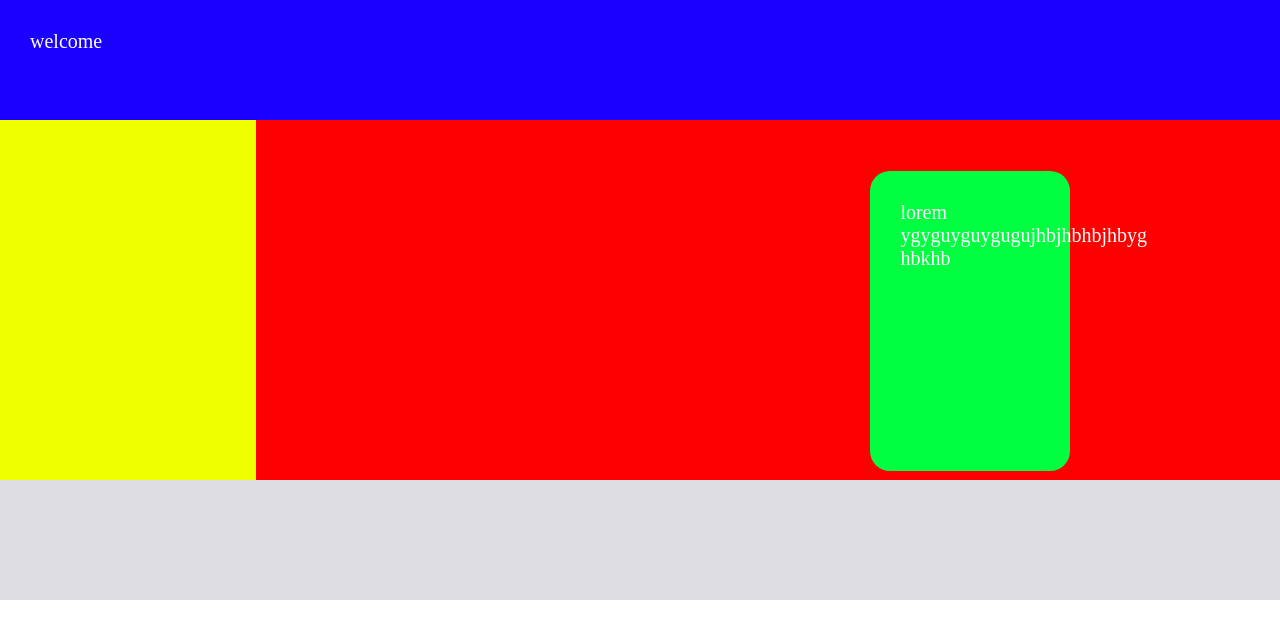
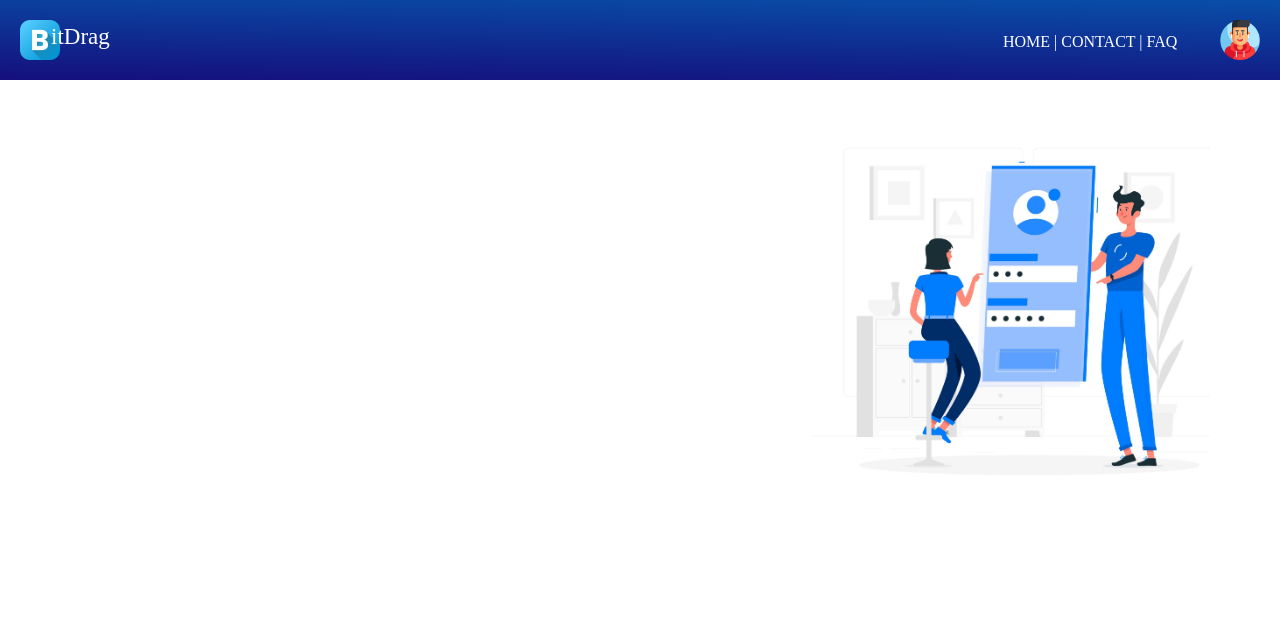
Before and after one commit to dreamographer/login-page, a plain HTML site: page project1/INDEX.html in a window 1280 px wide. Drawn offline with Linux system fonts and the light colour scheme.

Commit message:
header has been created

```diff
--- a/project1/INDEX.html
+++ b/project1/INDEX.html
@@ -10,17 +10,31 @@
 <body>
     <div class="main-scr">
         <div class="header">
-            <p title="hi">welcome</p>
+            <div class="logo">
+                <img id="logo" src="letter-b.png" alt="">
+                <a href="INDEX.html">itDrag</a>
+            </div>
+            <div class="tab">
+               <table id="tb1">
+                <tr>
+                    <td>HOME |</td>
+                    <td>CONTACT |</td>
+                    <TD> FAQ</TD>
+                </tr>
+               </table>
+            </div>
+            <div class="avatar">
+
+                <img id="avatar" src="gamer.png" alt="">
+
+            </div>
         </div>
         <div class="main">
-            <div class="left">
+            <div class="login">
 
             </div>
             <div class="screen">
-                <div class="box">
-                    <p>lorem ygyguyguygugujhbjhbhbjhbyg
-                        hbkhb</p>
-                </div>
+                    <img id="gif" src="4957136.jpg" alt="gif">
             </div>
 
         </div>
--- a/project1/style.css
+++ b/project1/style.css
@@ -1,68 +1,102 @@
+body{
+    margin: 0;
+}
 .main-scr{
-    height: 600px;
-
-}
-p{
-    font-family: poppins;
-    color: rgb(255, 255, 255);
-    font-size: 20px;
-    margin: auto;
-    text-align: justify;
-    text-justify: inter-word;
-    padding: 30px;
-    display: flex;
+    height: 570px;
+    width: 100%;
 
 }
 .header{
     width: 100%;
-    height: 20%;
-    background: rgb(25, 0, 255);
-
+    height: 80px;
+    background: linear-gradient(-179deg, #084ea8, #150f7d);
 
 }
-body{
-    margin: 0;
+.logo{
+    width: 50%;
+    height: 100%;
+    padding-top: 20px;
+    float: left;
 }
+#logo{
+    height: 40px;
+    width: 40px;
+    object-fit: fill;
+    margin-left: 20px;
+    margin-bottom: 10px;
+}
+.logo a{
+    font-family: poppins semibold;
+    color: rgb(255, 255, 255);
+    font-size: 23px;
+    text-decoration: none;
+    margin-top: 4px;
+    margin-left: -9px;
+    position: absolute;
+}
+.tab {
+    width: 45%;
+    height: 100%;
+    float: left;
+    position: relative;
+
+}
+#tb1{
+  font-family: poppins;
+  color: #ffffff;
+  margin-top: 30px;
+  margin-left: 360px;
+  margin-right: 0px;
+
+}
+.avatar{
+    width: 5%;
+    height: 100%;
+    float: left;
+    text-align: right;
+
+}
+
+#avatar{
+    height: 40px;
+    width: 40px;
+    object-fit: fill;
+    margin-right: 20px;
+    margin-bottom: 10px;
+    margin-top: 20px;
+
+}
+
 .main{
-    height: 60%;
+    height: 80%;
+    width: 100%;
+    float: left;
 }
-.left{
-    width: 20%;
+.login{
+    width: 50%;
     height: 100%;
-    background: rgb(238, 255, 0);
+    background: #ffffff;
     float: left;
-    display: flex;
 }
 .screen{
-    width: 80%;
+    width: 50%;
     height: 100%;
-    background: rgb(255, 0, 0);
+    background: #ffffff;
     float: left;
-    display: flex;
-
-
 }
+#gif{
+    width: 400px;
+    height: 400px;
+    object-fit: scale-down ;
+    float: left;
+    margin-left:170px;
+ }
 .footer{
     width: 100%;
-    height: 20%;
-    background: rgb(222, 221, 228);
+    height: 10%;
+    background: #ffffff;
     float: left;
 }
-.box{
-    width: 200px;
-    height: 300px;
-    background: rgb(0, 255, 64);
-    border-radius: 20px;
-    margin-left: 60%;
-    margin-top: 5%;
-    margin-right: 10%;
-    max-width: 200px;
-
+.login{
+    width: 50%;
 }
-@media screen and (max-height:400px) {
-
-    .box{
-        width: 10px;
-        height: 20px;
-    }
-}
```
Also changed, not shown: project1/4957136.jpg (added), project1/Future_of_HR_BlogGIF.gif (added), project1/SL-051919-20420-09.jpg (added), project1/gamer.png (added), project1/hey.txt (deleted), project1/home.png (added), project1/letter-b.png (added), project1/me.jpg (deleted), project1/zoeyshen_loginpage.jpeg (added), 1 other file.
